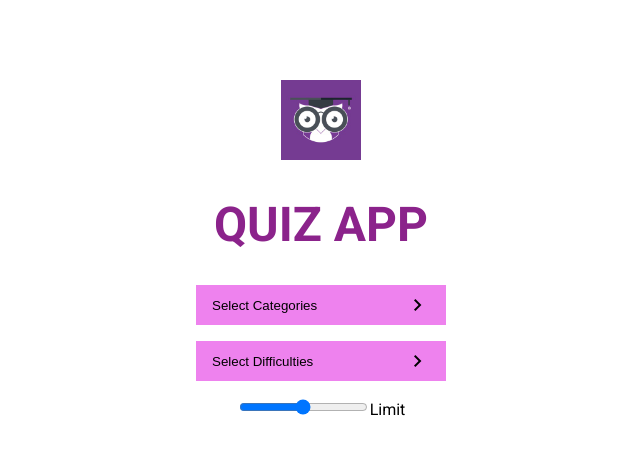
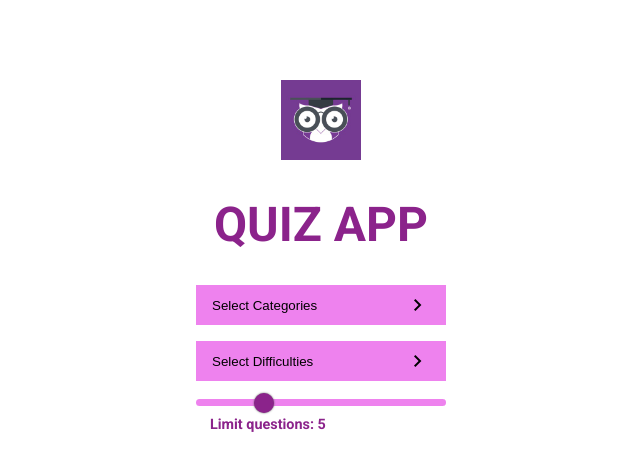
Before and after one commit to neildc14/quiz-app, a React (Create React App) app: page / in a window 1280 px wide. Shown: the top 470 px of the page, without its empty margins (319-959 px from the left). Built offline with nearby package versions, Linux system fonts and the light colour scheme; no server answers.

Commit message:
lifted limit state and remove optio components to divide providers in the quiz component

```diff
--- a/src/assets/styles/index.css
+++ b/src/assets/styles/index.css
@@ -135,3 +135,47 @@ header {
 .option_button:visited {
   border-bottom: 1px solid rgb(99, 52, 99);
 }
+
+.selected_difficulty {
+  border-bottom: 1px solid rgb(99, 52, 99);
+}
+
+.limit {
+  display: flex;
+  flex-direction: column;
+}
+
+.limit_input {
+  width: 250px;
+  -webkit-appearance: none;
+  width: 250px;
+  height: 7px;
+  background: rgba(255, 255, 255, 0.6);
+  border-radius: 5px;
+  background-image: linear-gradient(#ee82ee, #ee82ee);
+  background-repeat: no-repeat;
+}
+
+input[type="range"]::-webkit-slider-thumb {
+  -webkit-appearance: none;
+  height: 20px;
+  width: 20px;
+  border-radius: 50%;
+  background: rgb(139, 35, 139);
+  cursor: ew-resize;
+  box-shadow: 0 0 2px 0 #555;
+  transition: background 0.3s ease-in-out;
+}
+
+input[type="range"]::-webkit-slider-runnable-track {
+  -webkit-appearance: none;
+  box-shadow: none;
+  border: none;
+  background: transparent;
+}
+.limit_label {
+  padding: 0.5rem 1rem;
+  font-size: 0.9rem;
+  font-weight: 800;
+  color: rgb(139, 35, 139);
+}
--- a/src/components/Limit.jsx
+++ b/src/components/Limit.jsx
@@ -1,10 +1,32 @@
-import React from "react";
+import React, { useState, useEffect, useContext } from "react";
+import { LimitContext } from "../layouts/QuizComponent";
 
 function Limit() {
+  const limitContext = useContext(LimitContext);
+  const { limit, setLimit, changeLimit } = limitContext;
+
+  useEffect(() => {
+    if (limit < 5) {
+      setLimit(5);
+    }
+    console.log(limit);
+  }, [limit]);
+
   return (
     <div className="limit">
-      <input type="range" name="" id="" />
-      <label htmlFor="">Limit</label>
+      <input
+        type="range"
+        name=""
+        id=""
+        value={limit}
+        onChange={changeLimit}
+        max="20"
+        mix="5"
+        className="limit_input"
+      />
+      <label htmlFor="" className="limit_label">
+        Limit questions: <strong>{limit}</strong>
+      </label>
     </div>
   );
 }
--- a/src/components/Options.jsx
+++ /dev/null
@@ -1,19 +0,0 @@
-import React, { Suspense, lazy } from "react";
-
-const Categories = lazy(() => import("./Categories"));
-const Difficulties = lazy(() => import("./Difficulties"));
-const Limit = lazy(() => import("./Limit"));
-
-function Options() {
-  return (
-    <Suspense>
-      <div className="options">
-        <Categories />
-        <Difficulties />
-        <Limit />
-      </div>
-    </Suspense>
-  );
-}
-
-export default Options;
--- a/src/components/SelectDifficulty.jsx
+++ b/src/components/SelectDifficulty.jsx
@@ -1,4 +1,4 @@
-import React, { useState, useEffect, useContext } from "react";
+import React, { useEffect, useContext } from "react";
 import ReactDOM from "react-dom";
 import { DifficultiesContext } from "../layouts/QuizComponent";
 
@@ -6,7 +6,20 @@ function SelectDifficulty(props) {
   const { setHidden } = props;
 
   const difficultyContext = useContext(DifficultiesContext);
-  const { setDifficultyHandler } = difficultyContext;
+  const { difficulty, setDifficultyHandler } = difficultyContext;
+
+  useEffect(() => {
+    let difficultySelect = document.querySelectorAll(".difficulty_button");
+    console.log("diff");
+    difficultySelect.forEach((difficultyMode) => {
+      if (difficultyMode.value.includes(difficulty)) {
+        console.log(difficulty, difficultyMode.value);
+        difficultyMode.classList.add("selected_difficulty");
+      } else {
+        difficultyMode.classList.remove("selected_difficulty");
+      }
+    });
+  }, [difficulty]);
 
   let portal = document.getElementById("difficulty-modal");
 
--- a/src/layouts/QuizComponent.jsx
+++ b/src/layouts/QuizComponent.jsx
@@ -1,10 +1,15 @@
-import React, { useReducer, useEffect, useState } from "react";
+import React, { useReducer, useEffect, useState, lazy, Suspense } from "react";
 import axios from "axios";
-import Options from "../components/Options";
+// import Options from "../components/Options";
 import Header from "./Header";
+
+const Categories = lazy(() => import("../components/Categories"));
+const Difficulties = lazy(() => import("../components/Difficulties"));
+const Limit = lazy(() => import("../components/Limit"));
 
 export const CategoriesContext = React.createContext();
 export const DifficultiesContext = React.createContext();
+export const LimitContext = React.createContext();
 
 const initialState = {
   categories: [],
@@ -47,6 +52,7 @@ function QuizComponent() {
   const [loading, setLoading] = useState(true);
   const [tags, setTags] = useState([]);
   const [difficulty, setDifficulty] = useState("easy");
+  const [limit, setLimit] = useState(5);
 
   useEffect(() => {
     axios
@@ -72,15 +78,25 @@ function QuizComponent() {
 
   console.log(tags);
 
+  //difficulty component
   const setDifficultyHandler = (e) => {
     setDifficulty(e.target.value);
   };
 
   console.log(difficulty);
 
+  //limit component
+  const changeLimit = (e) => {
+    setLimit(e.target.value);
+  };
+
+  console.log(limit);
+
   return (
     <div>
       <Header />
+      <Suspense>
+        <div className="options">
           <CategoriesContext.Provider
             value={{
               loading,
@@ -89,14 +105,18 @@ function QuizComponent() {
               handleCheck,
             }}
           >
+            <Categories />
+          </CategoriesContext.Provider>
           <DifficultiesContext.Provider
-          value={{
-            setDifficultyHandler,
-          }}
+            value={{ difficulty, setDifficultyHandler }}
           >
-          <Options />
+            <Difficulties />
           </DifficultiesContext.Provider>
-      </CategoriesContext.Provider>
+          <LimitContext.Provider value={{ limit, setLimit, changeLimit }}>
+            <Limit />
+          </LimitContext.Provider>
+        </div>
+      </Suspense>
     </div>
   );
 }
```
Lines whose indentation alone changed are shown as unchanged.
